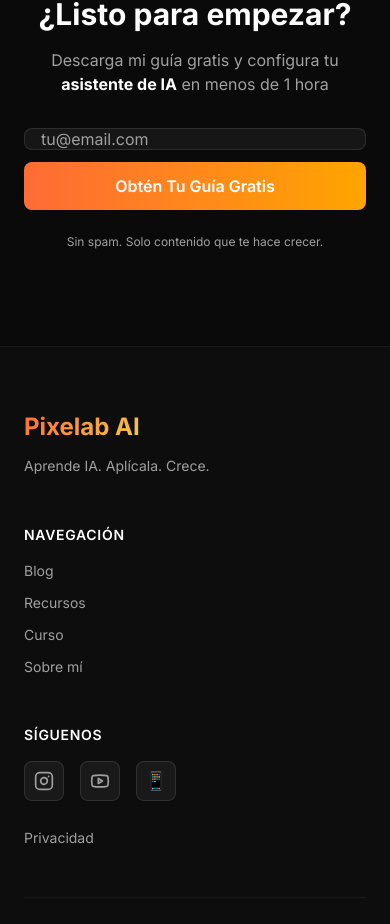
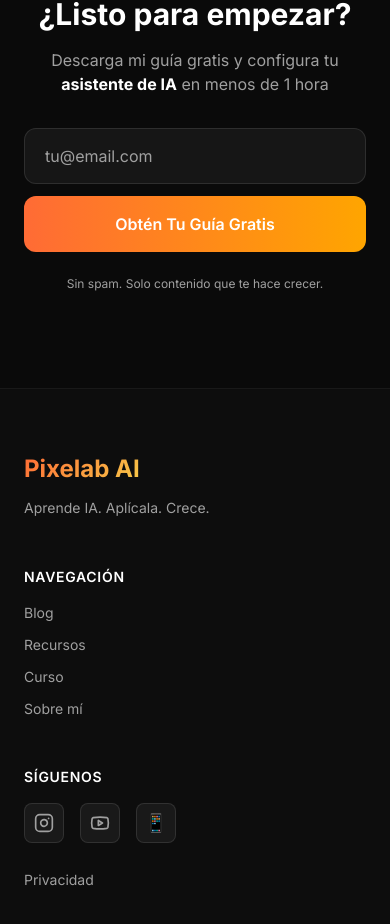
Before and after one commit to Brainopenclaw/pixelabai-coming-soon, a Next.js app: page / in a window 390 px wide. Shown: the part 4437-5361 px from the top of the page. Built offline with nearby package versions, Linux system fonts and the light colour scheme.

Commit message:
fix: email input full-width stacked layout on mobile (all 3 capture forms)

```diff
--- a/src/components/CTASection.tsx
+++ b/src/components/CTASection.tsx
@@ -105,7 +105,7 @@
                   animate={{ opacity: 1 }}
                   exit={{ opacity: 0 }}
                   onSubmit={handleSubmit}
-                  className="flex flex-col sm:flex-row gap-4"
+                  className="flex flex-col gap-4 w-full"
                 >
                   <input
                     type="email"
@@ -116,12 +116,12 @@
                     }}
                     placeholder="tu@email.com"
                     disabled={state === "loading"}
-                    className="flex-1 px-6 py-4 rounded-lg bg-surface border border-white/10 focus:border-primary/50 focus:outline-none focus:ring-2 focus:ring-primary/20 text-text placeholder:text-text-muted transition-all disabled:opacity-50"
+                    className="w-full h-14 px-5 text-base rounded-xl bg-surface border border-white/10 focus:border-primary/50 focus:outline-none focus:ring-2 focus:ring-primary/20 text-text placeholder:text-text-muted transition-all disabled:opacity-50"
                   />
                   <button
                     type="submit"
                     disabled={state === "loading"}
-                    className="px-8 py-4 rounded-lg bg-gradient-to-r from-primary to-secondary text-white font-semibold text-lg hover:shadow-glow-orange transition-all whitespace-nowrap disabled:opacity-50 flex items-center justify-center gap-2"
+                    className="w-full h-14 px-8 rounded-xl bg-gradient-to-r from-primary to-secondary text-white font-semibold text-lg hover:shadow-glow-orange transition-all disabled:opacity-50 flex items-center justify-center gap-2"
                   >
                     {state === "loading" ? (
                       <>
--- a/src/components/EmailCapture.tsx
+++ b/src/components/EmailCapture.tsx
@@ -96,7 +96,7 @@
               animate={{ opacity: 1 }}
               exit={{ opacity: 0 }}
               onSubmit={handleSubmit}
-              className="flex flex-col sm:flex-row gap-3 max-w-lg mx-auto"
+              className="flex flex-col gap-3 max-w-lg mx-auto w-full"
             >
               <input
                 type="email"
@@ -107,12 +107,12 @@
                 }}
                 placeholder="tu@email.com"
                 disabled={state === "loading"}
-                className="flex-1 h-12 px-4 rounded-lg bg-white/5 border border-white/10 text-text placeholder:text-text-muted focus:outline-none focus:border-[#ff6b35] focus:ring-1 focus:ring-[#ff6b35] transition-all disabled:opacity-50"
+                className="w-full h-14 px-5 text-base rounded-xl bg-white/5 border border-white/10 text-text placeholder:text-text-muted focus:outline-none focus:border-[#ff6b35] focus:ring-2 focus:ring-[#ff6b35]/50 transition-all disabled:opacity-50"
               />
               <button
                 type="submit"
                 disabled={state === "loading"}
-                className="h-12 px-6 rounded-lg bg-gradient-to-r from-[#ff6b35] to-[#ffa500] text-white font-semibold hover:opacity-90 transition-opacity disabled:opacity-50 flex items-center justify-center gap-2 min-w-[200px]"
+                className="w-full h-14 px-6 rounded-xl bg-gradient-to-r from-[#ff6b35] to-[#ffa500] text-white font-semibold text-base hover:opacity-90 transition-opacity disabled:opacity-50 flex items-center justify-center gap-2"
               >
                 {state === "loading" ? (
                   <>
--- a/src/components/blog/EmailCapture.tsx
+++ b/src/components/blog/EmailCapture.tsx
@@ -71,7 +71,7 @@
           <p className="text-xs text-text-muted">También te la enviamos a tu email.</p>
         </div>
       ) : (
-        <form onSubmit={handleSubmit} className="flex flex-col sm:flex-row gap-3">
+        <form onSubmit={handleSubmit} className="flex flex-col gap-3 w-full">
           <input
             type="email"
             value={email}
@@ -82,12 +82,12 @@
             placeholder="tu@email.com"
             required
             disabled={state === "loading"}
-            className="flex-1 px-4 py-3 rounded-lg bg-surface border border-white/10 text-text placeholder:text-text-muted focus:outline-none focus:border-primary disabled:opacity-50"
+            className="w-full h-14 px-5 text-base rounded-xl bg-surface border border-white/10 text-text placeholder:text-text-muted focus:outline-none focus:border-primary focus:ring-2 focus:ring-primary/30 disabled:opacity-50"
           />
           <button
             type="submit"
             disabled={state === "loading"}
-            className="px-6 py-3 rounded-lg bg-primary text-white font-semibold hover:bg-primary/90 transition-colors disabled:opacity-50 flex items-center justify-center gap-2"
+            className="w-full h-14 px-6 rounded-xl bg-primary text-white font-semibold hover:bg-primary/90 transition-colors disabled:opacity-50 flex items-center justify-center gap-2"
           >
             {state === "loading" ? (
               <>
```
